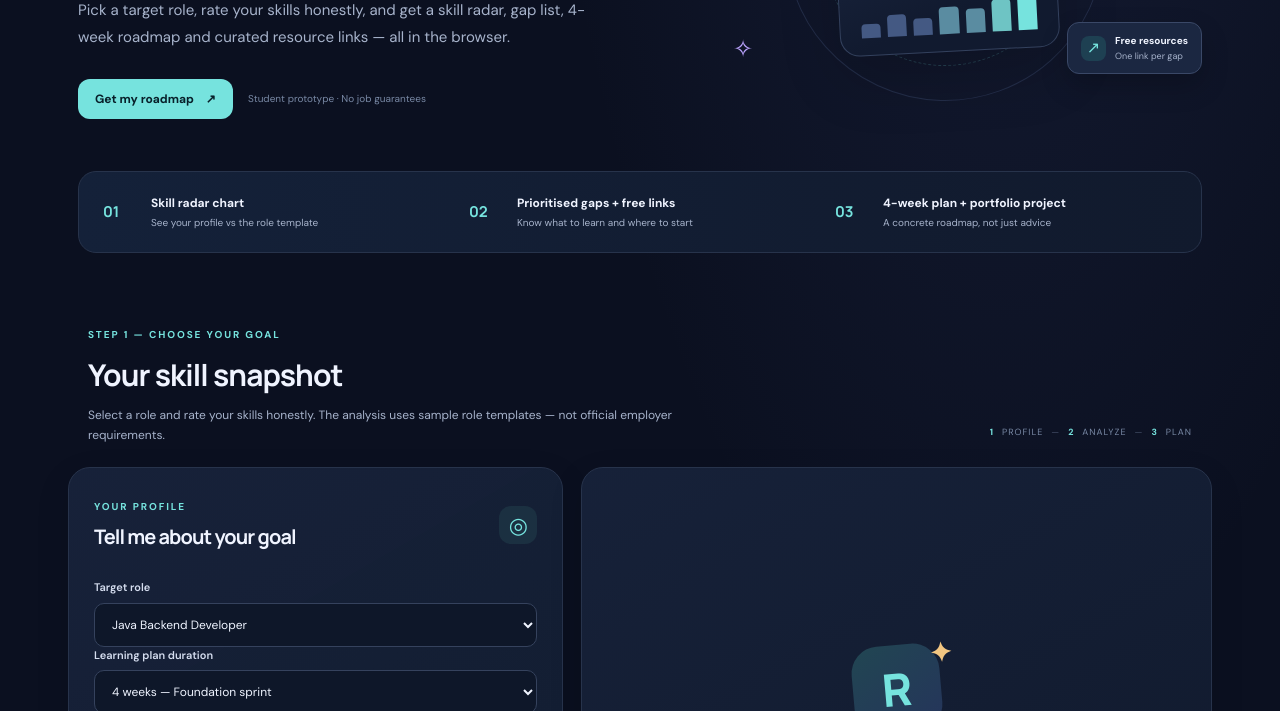
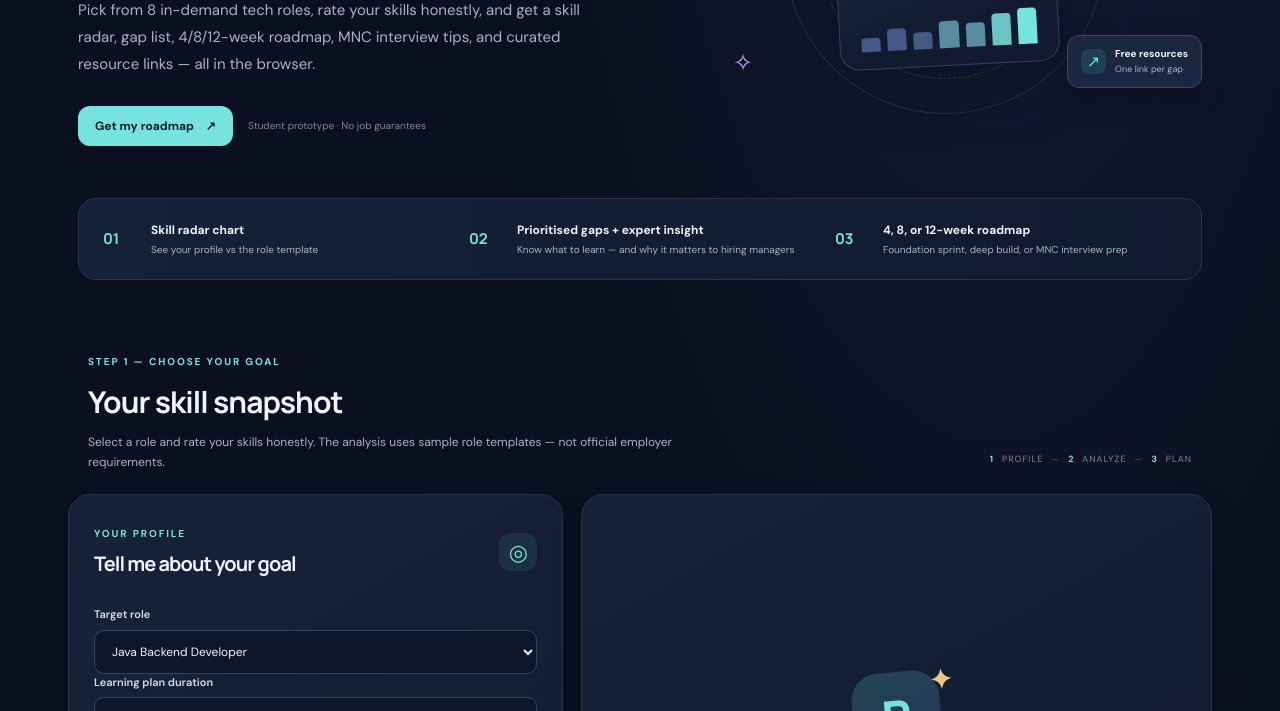
Before and after one commit to Sarthak007-create/roleready-ai, a plain HTML site: page index.html in a window 1280 px wide. Shown: the part 389-1100 px from the top of the page. Drawn offline with Linux system fonts and the light colour scheme.

Commit message:
copy: update hero lede and value strip to reflect 8 roles and 3 plan durations

```diff
--- a/index.html
+++ b/index.html
@@ -24,7 +24,7 @@
       <div class="hero-copy">
         <p class="eyebrow">A student career-readiness tool</p>
         <h1>Know your gaps. Build a plan you can <em>actually follow.</em></h1>
-        <p class="hero-lede">Pick a target role, rate your skills honestly, and get a skill radar, gap list, 4-week roadmap and curated resource links — all in the browser.</p>
+        <p class="hero-lede">Pick from 8 in-demand tech roles, rate your skills honestly, and get a skill radar, gap list, 4/8/12-week roadmap, MNC interview tips, and curated resource links — all in the browser.</p>
         <div class="hero-actions">
           <a class="button primary" href="#analyzer">Get my roadmap <span aria-hidden="true">↗</span></a>
           <span class="micro-note">Student prototype · No job guarantees</span>
@@ -49,8 +49,8 @@
 
     <section class="value-strip" aria-label="What this app does">
       <div><span class="strip-num">01</span><b>Skill radar chart</b><small>See your profile vs the role template</small></div>
-      <div><span class="strip-num">02</span><b>Prioritised gaps + free links</b><small>Know what to learn and where to start</small></div>
-      <div><span class="strip-num">03</span><b>4-week plan + portfolio project</b><small>A concrete roadmap, not just advice</small></div>
+      <div><span class="strip-num">02</span><b>Prioritised gaps + expert insight</b><small>Know what to learn — and why it matters to hiring managers</small></div>
+      <div><span class="strip-num">03</span><b>4, 8, or 12-week roadmap</b><small>Foundation sprint, deep build, or MNC interview prep</small></div>
     </section>
 
     <section class="section-heading" id="analyzer">
```
